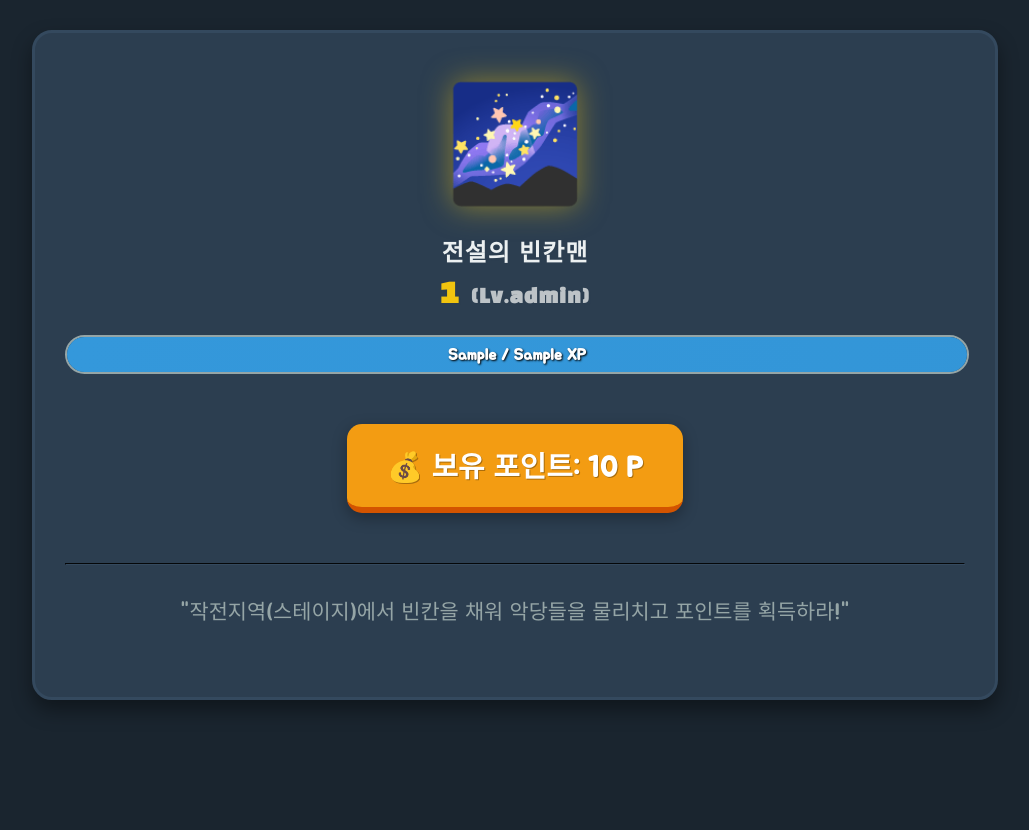
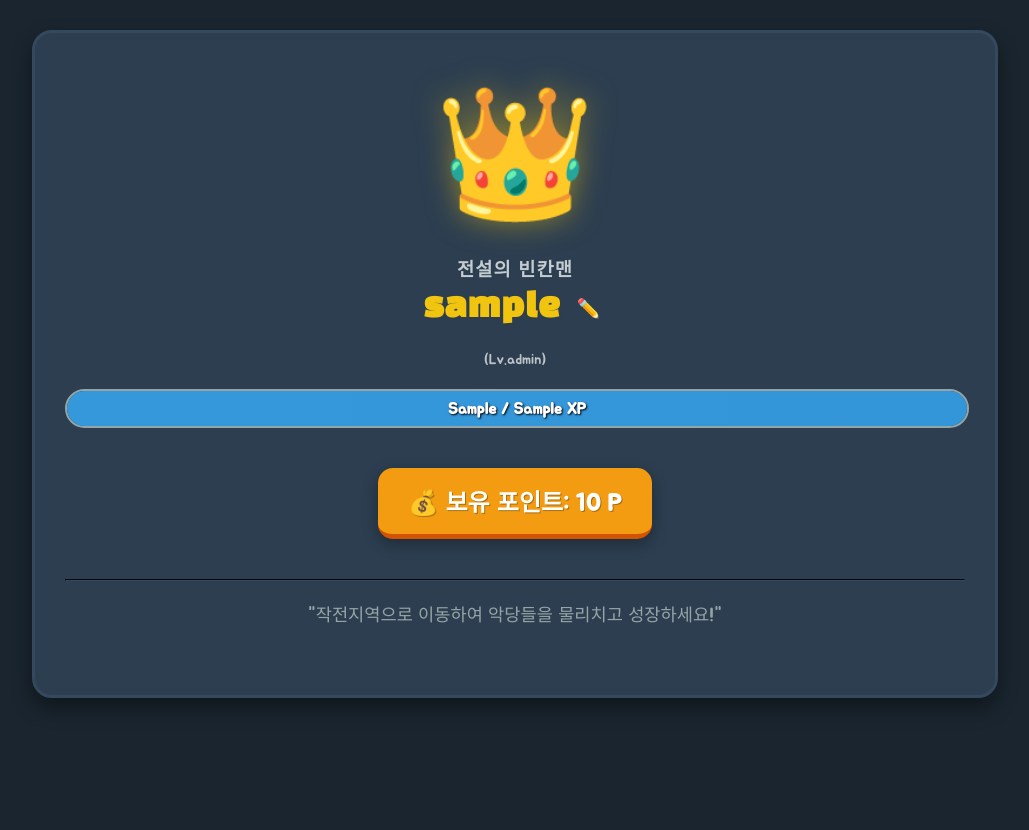
Before and after one commit to pky060921-debug/law, a Flask app: template templates/lobby.html in a window 1280 px wide. Shown: the whole page, without its empty margins (125-1154 px from the left). Run offline with Flask 3, Linux system fonts and the light colour scheme; the template is opened without the code that fills it: most values are stand-ins (such as "Sample title", 1, 10 or a date in 2020).

Commit message:
Update lobby.html

```diff
--- a/templates/lobby.html
+++ b/templates/lobby.html
@@ -4,9 +4,9 @@
 <style>
     .profile-card { text-align: center; padding: 20px 0; }
 
-    /* 히어로 뱃지 애니메이션 */
+    /* 성장형 아바타 (이모지 크기 키움) */
     .hero-badge {
-        font-size: 7rem;
+        font-size: 8rem;
         margin-bottom: 10px;
         display: inline-block;
         filter: drop-shadow(0 0 15px rgba(241, 196, 15, 0.5));
@@ -16,7 +16,7 @@
     .progress-bg {
         background: #1a252f;
         border-radius: 20px;
-        height: 35px; /* 바 두께 키움 */
+        height: 35px;
         width: 100%;
         margin: 20px 0;
         border: 2px solid #95a5a6;
@@ -31,22 +31,33 @@
         box-shadow: 0 0 10px #3498db;
     }
 
-    /* 포인트 박스 가독성 개선 */
     .point-box {
         background: #f39c12;
         color: #fff;
         text-shadow: 1px 1px 0 rgba(0,0,0,0.3);
-        padding: 20px 40px;
+        padding: 15px 30px;
         border-radius: 15px;
         display: inline-block;
-        margin-top: 30px;
-        font-size: 1.8rem;
-        border-bottom: 6px solid #d35400;
+        margin-top: 20px;
+        font-size: 1.5rem;
+        border-bottom: 5px solid #d35400;
         font-weight: bold;
         box-shadow: 0 5px 15px rgba(0,0,0,0.3);
-        transition: transform 0.2s;
     }
-    .point-box:hover { transform: scale(1.05); }
+
+    /* 닉네임 변경 스타일 */
+    .nick-edit-btn {
+        background: none; border: none; font-size: 1.2rem; cursor: pointer; color: #bdc3c7;
+    }
+    .nick-form {
+        display: none; margin-top: 10px;
+    }
+    .nick-input {
+        padding: 5px; border-radius: 5px; border: 1px solid #ccc; background: #222; color: white;
+    }
+    .save-btn {
+        padding: 5px 10px; border-radius: 5px; border: none; background: #2ecc71; color: white; cursor: pointer;
+    }
 
     @keyframes floatHero {
         0%, 100% { transform: translateY(0); }
@@ -56,17 +67,27 @@
 
 <div class="profile-card">
     <div class="hero-badge">
-        {% if level < 10 %}🕶️{% elif level < 30 %}🦸‍♂️{% elif level < 50 %}🚀{% else %}🌌{% endif %}
+        {% if level < 5 %}🥚{% elif level < 15 %}👶{% elif level < 30 %}👦{% elif level < 50 %}🦸‍♂️{% else %}👑{% endif %}
     </div>
 
-    <h2 style="color:#ecf0f1; margin-bottom:5px;">
-        {% if level < 10 %}평범한 시민
-        {% elif level < 30 %}초보 히어로
-        {% elif level < 50 %}캡틴 블랭크
+    <h3 style="color:#ecf0f1; margin-bottom:5px; opacity:0.8;">
+        {% if level < 5 %}가능성의 알
+        {% elif level < 15 %}아기 빈칸맨
+        {% elif level < 30 %}자라나는 히어로
+        {% elif level < 50 %}슈퍼 히어로
         {% else %}전설의 빈칸맨{% endif %}
-    </h2>
+    </h3>
 
-    <h1>{{ user_id }} <span style="font-size:0.6em; color:#bdc3c7;">(Lv.{{ level }})</span></h1>
+    <h1 style="display:flex; justify-content:center; align-items:center; gap:10px;">
+        {{ nickname }}
+        <button class="nick-edit-btn" onclick="toggleNickForm()">✏️</button>
+    </h1>
+    <span style="font-size:0.9em; color:#bdc3c7;">(Lv.{{ level }})</span>
+
+    <form action="/update_nickname" method="POST" class="nick-form" id="nickForm">
+        <input type="text" name="new_nickname" class="nick-input" placeholder="새 이름 입력" required>
+        <button type="submit" class="save-btn">변경</button>
+    </form>
 
     <div class="progress-bg">
         <div class="progress-bar"></div>
@@ -79,10 +100,17 @@
         💰 보유 포인트: {{ points }} P
     </div>
 
-    <hr style="border-color: #34495e; margin-top: 50px;">
+    <hr style="border-color: #34495e; margin-top: 40px;">
 
-    <p style="color: #95a5a6; margin-top: 30px; font-size: 1.3rem;">
-        "작전지역(스테이지)에서 빈칸을 채워 악당들을 물리치고 포인트를 획득하라!"
+    <p style="color: #95a5a6; margin-top: 20px; font-size: 1.1rem;">
+        "작전지역으로 이동하여 악당들을 물리치고 성장하세요!"
     </p>
 </div>
+
+<script>
+    function toggleNickForm() {
+        const form = document.getElementById('nickForm');
+        form.style.display = form.style.display === 'block' ? 'none' : 'block';
+    }
+</script>
 {% endblock %}
```
